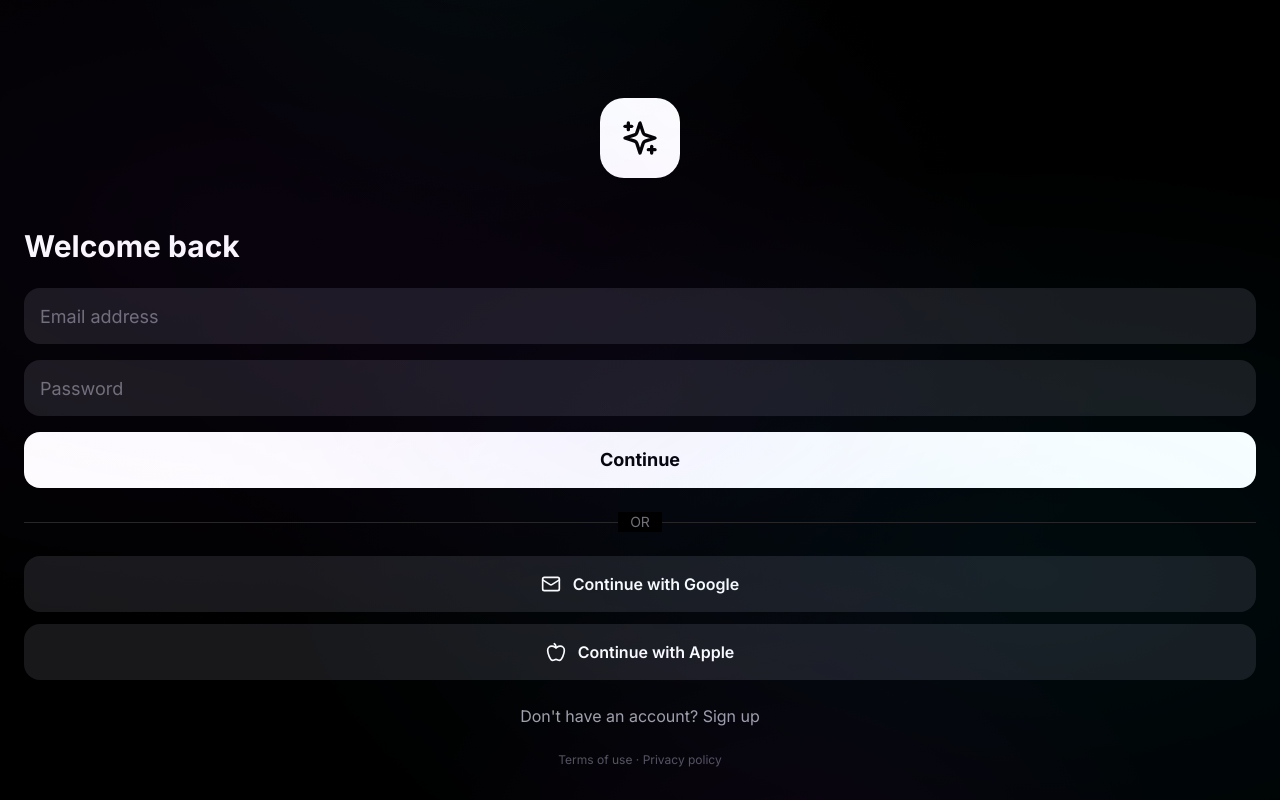
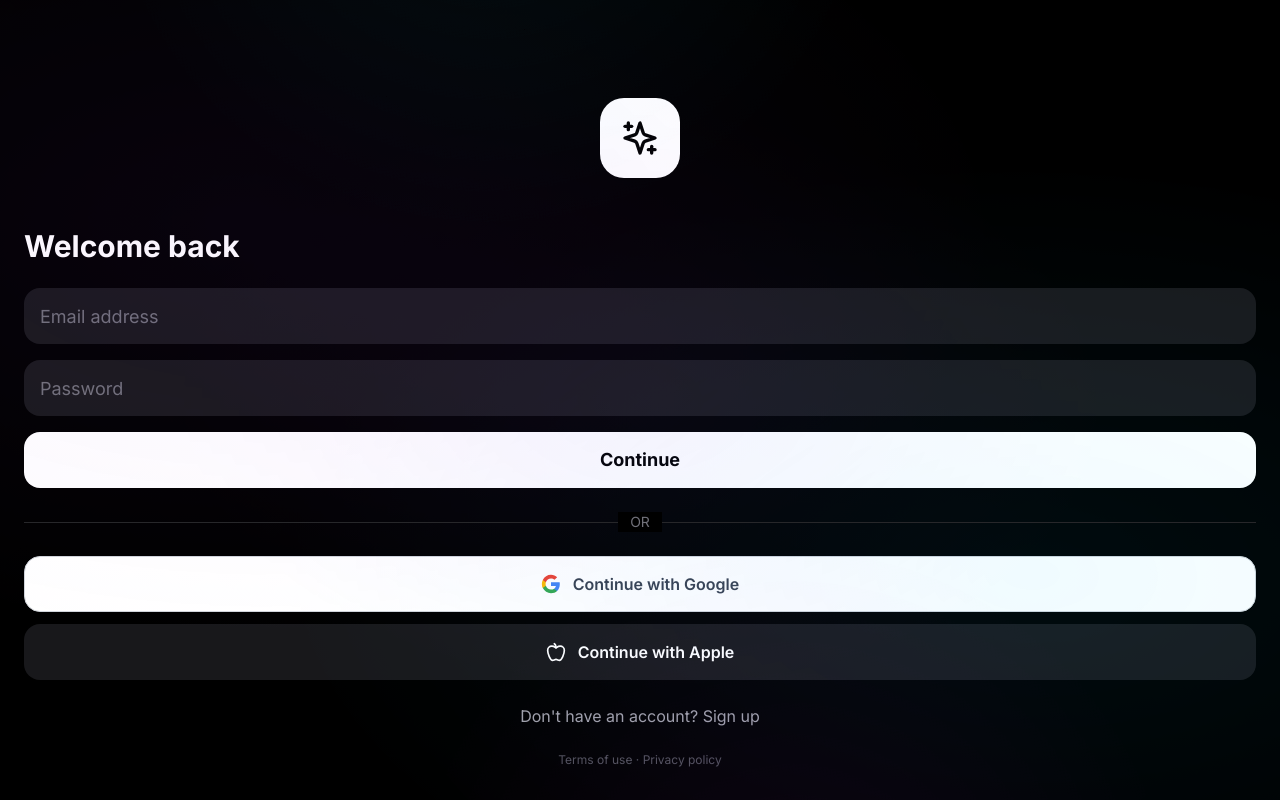
Before and after one commit to HALLTOO/halltoo, a Next.js app: page /login in a window 1280 px wide. Built offline with nearby package versions, Linux system fonts and the light colour scheme.

Commit message:
Add Google OAuth authentication with NextAuth

```diff
--- /dev/null
+++ b/app/api/auth/[...nextauth]/route.ts
@@ -0,0 +1,6 @@
+import NextAuth from "next-auth";
+import { authOptions } from "@/lib/auth";
+
+const handler = NextAuth(authOptions);
+
+export { handler as GET, handler as POST };
--- a/app/layout.tsx
+++ b/app/layout.tsx
@@ -1,6 +1,7 @@
 import type { Metadata } from "next";
 import { Inter } from "next/font/google";
 import "./globals.css";
+import { Providers } from "@/components/providers";
 
 const inter = Inter({ subsets: ["latin"] });
 
@@ -16,7 +17,9 @@
 }>) {
   return (
     <html lang="zh-CN">
-      <body className={inter.className}>{children}</body>
+      <body className={inter.className}>
+        <Providers>{children}</Providers>
+      </body>
     </html>
   );
 }
--- a/app/page.tsx
+++ b/app/page.tsx
@@ -3,6 +3,7 @@
 import { useChat } from "ai/react";
 import { useState, useRef, useEffect } from "react";
 import { useRouter } from "next/navigation";
+import { useSession, signOut } from "next-auth/react";
 import { Send, LogOut, Sparkles } from "lucide-react";
 import { ChatMessage } from "@/components/chat-message";
 import { ScrollArea } from "@/components/ui/scroll-area";
@@ -17,16 +18,21 @@
 
 export default function ChatPage() {
   const router = useRouter();
+  const { data: session, status } = useSession();
   const [mounted, setMounted] = useState(false);
 
   useEffect(() => {
-    const isLoggedIn = localStorage.getItem("isLoggedIn");
-    if (!isLoggedIn) {
-      router.push("/login");
-    } else {
-      setMounted(true);
+    setMounted(true);
+  }, []);
+
+  useEffect(() => {
+    if (status === "unauthenticated" && mounted) {
+      const isLoggedIn = localStorage.getItem("isLoggedIn");
+      if (!isLoggedIn) {
+        router.push("/login");
+      }
     }
-  }, [router]);
+  }, [status, router, mounted]);
 
   const [selectedModel, setSelectedModel] = useState("deepseek-chat");
   const scrollRef = useRef<HTMLDivElement>(null);
@@ -52,10 +58,14 @@
 
   const handleLogout = () => {
     localStorage.removeItem("isLoggedIn");
-    router.push("/login");
+    if (session) {
+      signOut({ callbackUrl: "/login" });
+    } else {
+      router.push("/login");
+    }
   };
 
-  if (!mounted) return null;
+  if (!mounted || status === "loading") return null;
 
   return (
     <div className="relative flex h-screen">
--- a/components/auth-form.tsx
+++ b/components/auth-form.tsx
@@ -2,7 +2,8 @@
 
 import { useState } from "react";
 import { motion } from "framer-motion";
-import { Sparkles, Mail, Apple } from "lucide-react";
+import { Sparkles, Apple } from "lucide-react";
+import { signIn } from "next-auth/react";
 
 interface AuthFormProps {
   onSuccess: () => void;
@@ -213,10 +214,28 @@
           <div className="space-y-3">
             <motion.button
               type="button"
+              onClick={() => signIn("google", { callbackUrl: "/" })}
               whileTap={{ scale: 0.95 }}
-              className="flex h-14 w-full items-center justify-center gap-3 rounded-2xl bg-zinc-900 text-base font-semibold text-white transition-colors active:bg-zinc-800"
+              className="flex h-14 w-full items-center justify-center gap-3 rounded-2xl bg-white border border-gray-300 text-base font-semibold text-gray-700 transition-colors active:bg-gray-50"
             >
-              <Mail className="h-5 w-5" />
+              <svg className="h-5 w-5" viewBox="0 0 24 24">
+                <path
+                  fill="#4285F4"
+                  d="M22.56 12.25c0-.78-.07-1.53-.2-2.25H12v4.26h5.92c-.26 1.37-1.04 2.53-2.21 3.31v2.77h3.57c2.08-1.92 3.28-4.74 3.28-8.09z"
+                />
+                <path
+                  fill="#34A853"
+                  d="M12 23c2.97 0 5.46-.98 7.28-2.66l-3.57-2.77c-.98.66-2.23 1.06-3.71 1.06-2.86 0-5.29-1.93-6.16-4.53H2.18v2.84C3.99 20.53 7.7 23 12 23z"
+                />
+                <path
+                  fill="#FBBC05"
+                  d="M5.84 14.09c-.22-.66-.35-1.36-.35-2.09s.13-1.43.35-2.09V7.07H2.18C1.43 8.55 1 10.22 1 12s.43 3.45 1.18 4.93l2.85-2.22.81-.62z"
+                />
+                <path
+                  fill="#EA4335"
+                  d="M12 5.38c1.62 0 3.06.56 4.21 1.64l3.15-3.15C17.45 2.09 14.97 1 12 1 7.7 1 3.99 3.47 2.18 7.07l3.66 2.84c.87-2.6 3.3-4.53 6.16-4.53z"
+                />
+              </svg>
               Continue with Google
             </motion.button>
 
--- /dev/null
+++ b/components/providers.tsx
@@ -0,0 +1,7 @@
+"use client";
+
+import { SessionProvider } from "next-auth/react";
+
+export function Providers({ children }: { children: React.ReactNode }) {
+  return <SessionProvider>{children}</SessionProvider>;
+}
--- /dev/null
+++ b/lib/auth.ts
@@ -0,0 +1,29 @@
+import { NextAuthOptions } from "next-auth";
+import GoogleProvider from "next-auth/providers/google";
+
+export const authOptions: NextAuthOptions = {
+  providers: [
+    GoogleProvider({
+      clientId: process.env.GOOGLE_CLIENT_ID || "",
+      clientSecret: process.env.GOOGLE_CLIENT_SECRET || "",
+    }),
+  ],
+  pages: {
+    signIn: "/login",
+  },
+  callbacks: {
+    async session({ session, token }) {
+      if (session.user) {
+        session.user.id = token.sub || "";
+      }
+      return session;
+    },
+    async jwt({ token, user }) {
+      if (user) {
+        token.id = user.id;
+      }
+      return token;
+    },
+  },
+  secret: process.env.NEXTAUTH_SECRET,
+};
--- a/package.json
+++ b/package.json
@@ -20,6 +20,7 @@
     "framer-motion": "^12.34.0",
     "lucide-react": "^0.344.0",
     "next": "^14.2.0",
+    "next-auth": "^4.24.13",
     "react": "^18.3.0",
     "react-dom": "^18.3.0",
     "react-markdown": "^9.0.1",
```
Also changed, not shown: 2 other files (tests, documents, lock files or other folders).
